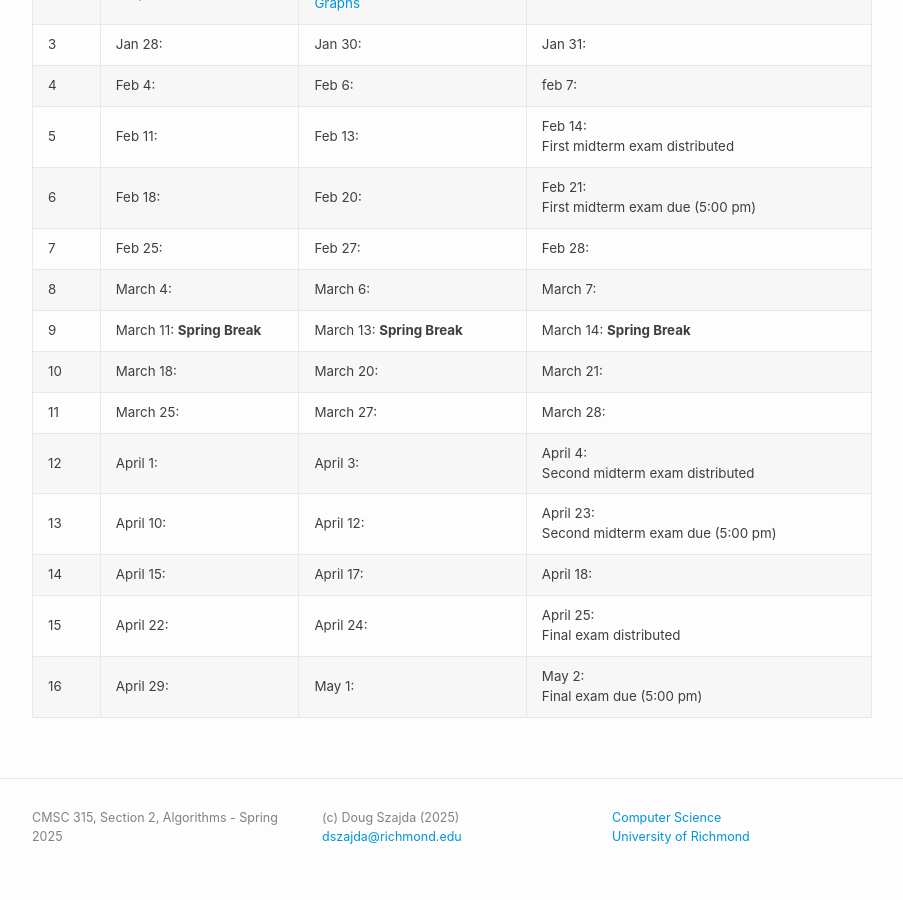
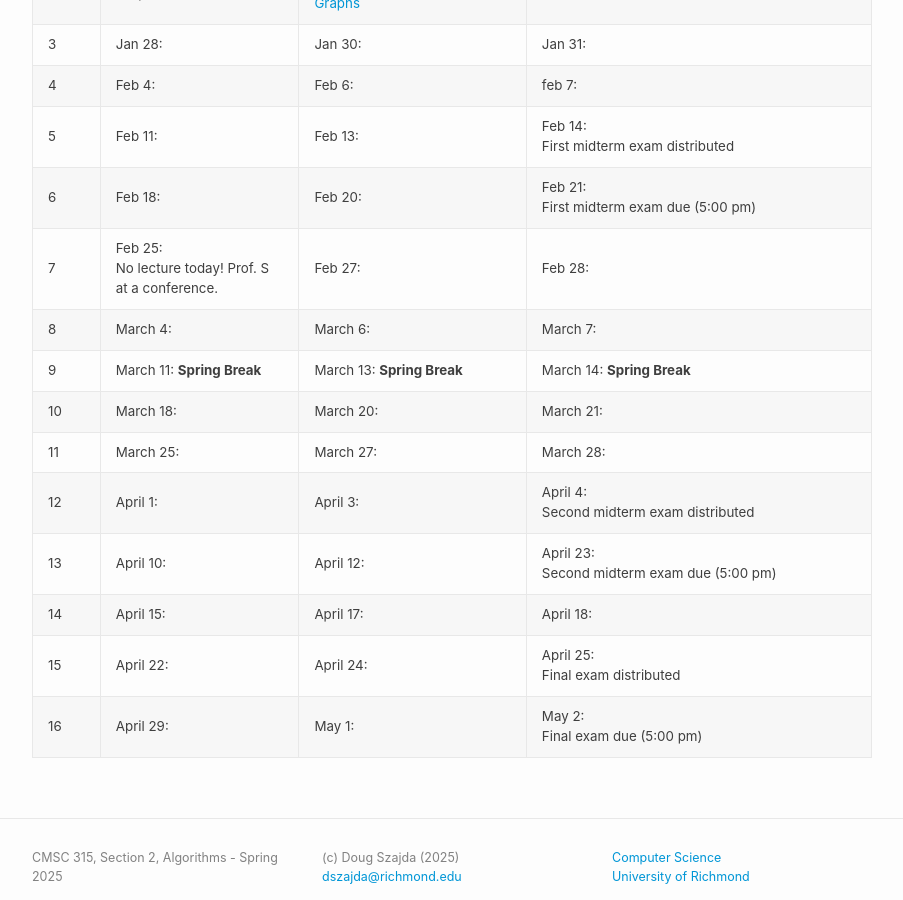
Before and after one commit to CMSC315-S2-Spring-2025/CMSC315-S2-Spring-2025.github.io, a Jekyll site: the page built from schedule.md, in a window 1280 px wide and 900 px high, scrolled down 539 px. Shown: the whole window, without its empty margins (188-1091 px from the left). Built offline with Jekyll 4.4.1, drawn with Linux system fonts in a browser that asks for light colours.

Commit message:
Added notice about NDSS lecture cancel to schedule

```diff
--- a/schedule.md
+++ b/schedule.md
@@ -17,7 +17,7 @@ title: Schedule
 | 4    | Feb 4:  | Feb 6:  | feb 7:   |
 | 5    | Feb 11:    | Feb 13:   | Feb 14: <br /> First midterm exam distributed <br />  |
 | 6    | Feb 18: | Feb 20:  | Feb 21: <br />First midterm exam due (5:00 pm) <br />  |
-| 7    | Feb 25:  | Feb 27:   | Feb 28:    |
+| 7    | Feb 25: <br />No lecture today! Prof. S at a conference.<bf /> | Feb 27:   | Feb 28:    |
 | 8    | March 4:  | March 6:  | March 7:  |
 | 9    | March 11: **Spring Break**  | March 13: **Spring Break**   | March 14:   **Spring Break**   |
 | 10   | March 18:     | March 20: | March 21:    |
```
